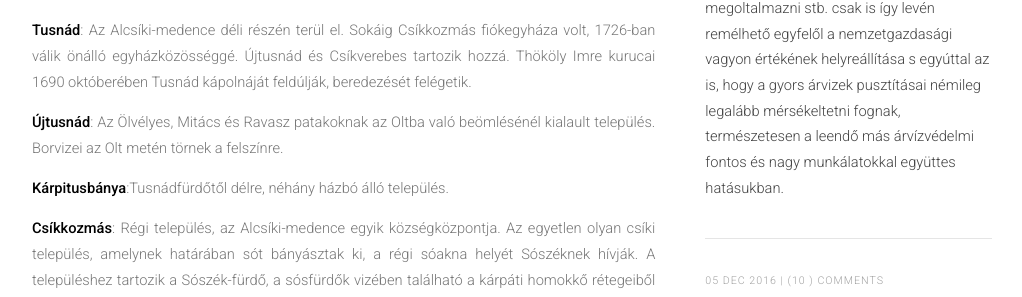
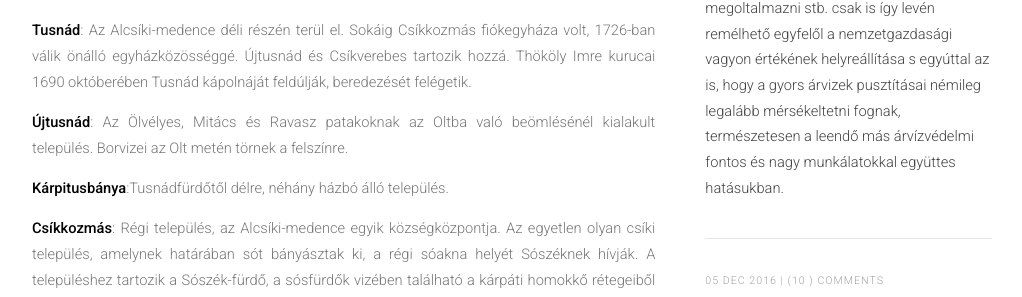
Before and after one commit to siculia/siculia.github.io, a Jekyll site: the page built from siculia-csikszek.html, in a window 1280 px wide and 900 px high, scrolled down 2209 px. Shown: the part 147-444 px from the top of the window, without its empty margins (128-1150 px from the left). Built offline with Jekyll 4.4.1, drawn with Linux system fonts in a browser that asks for light colours; nearby versions of some CDN libraries; library files that are not in the unit come from our copies.

Commit message:
Csíkszéki települések leírása, javítás

```diff
--- a/siculia-csikszek.html
+++ b/siculia-csikszek.html
@@ -61,7 +61,7 @@ layout: default
 							<p style="text-align: justify;"><b>Menaság</b>: A (Lok) Fiság-völgyének egyik legmagasabban fekvő települése, a Mesz és a Taploca patakok összefolyásánál jött létre.</p>
 							<p style="text-align: justify;"><b>Csíkverebes</b>: Tusnádhoz tartozó település, az olt bal oldalán. Cskverebestől délnyugatra található a Benes-rétláp, régi nevén a Nádas-tavak, amely közel 300 hektárt foglal el az Olt árterületén.</p>
 							<p style="text-align: justify;"><b>Tusnád</b>: Az Alcsíki-medence déli részén terül el. Sokáig Csíkkozmás fiókegyháza volt, 1726-ban válik önálló egyházközösséggé. Újtusnád és Csíkverebes tartozik hozzá. Thököly Imre kurucai 1690 októberében Tusnád kápolnáját feldúlják, beredezését felégetik.</p>
-							<p style="text-align: justify;"><b>Újtusnád</b>: Az Ölvélyes, Mitács és Ravasz patakoknak az Oltba való beömlésénél kialault település. Borvizei az Olt metén törnek a felszínre.</p>
+							<p style="text-align: justify;"><b>Újtusnád</b>: Az Ölvélyes, Mitács és Ravasz patakoknak az Oltba való beömlésénél kialakult település. Borvizei az Olt metén törnek a felszínre.</p>
 							<p style="text-align: justify;"><b>Kárpitusbánya</b>:Tusnádfürdőtől délre, néhány házbó álló település.</p>
 							<p style="text-align: justify;"><b>Csíkkozmás</b>: Régi település, az Alcsíki-medence egyik községközpontja. Az egyetlen olyan csíki település, amelynek határában sót bányásztak ki, a régi sóakna helyét Sószéknek hívják. A településhez tartozik a Sószék-fürdő, a sósfürdők vizében található a kárpáti homokkő rétegeiből oldódik ki.</p>
 							<p style="text-align: justify;"><b>Lázárfalva</b>: A Hí- és Tusnád-patakok találkozásánál fekszik. Lakói híres kőfaragók, az alapanyagot a falu kőbányájából nyerték, a településen sok a kőház, kőkereszt és kapuláb.</p>
```
